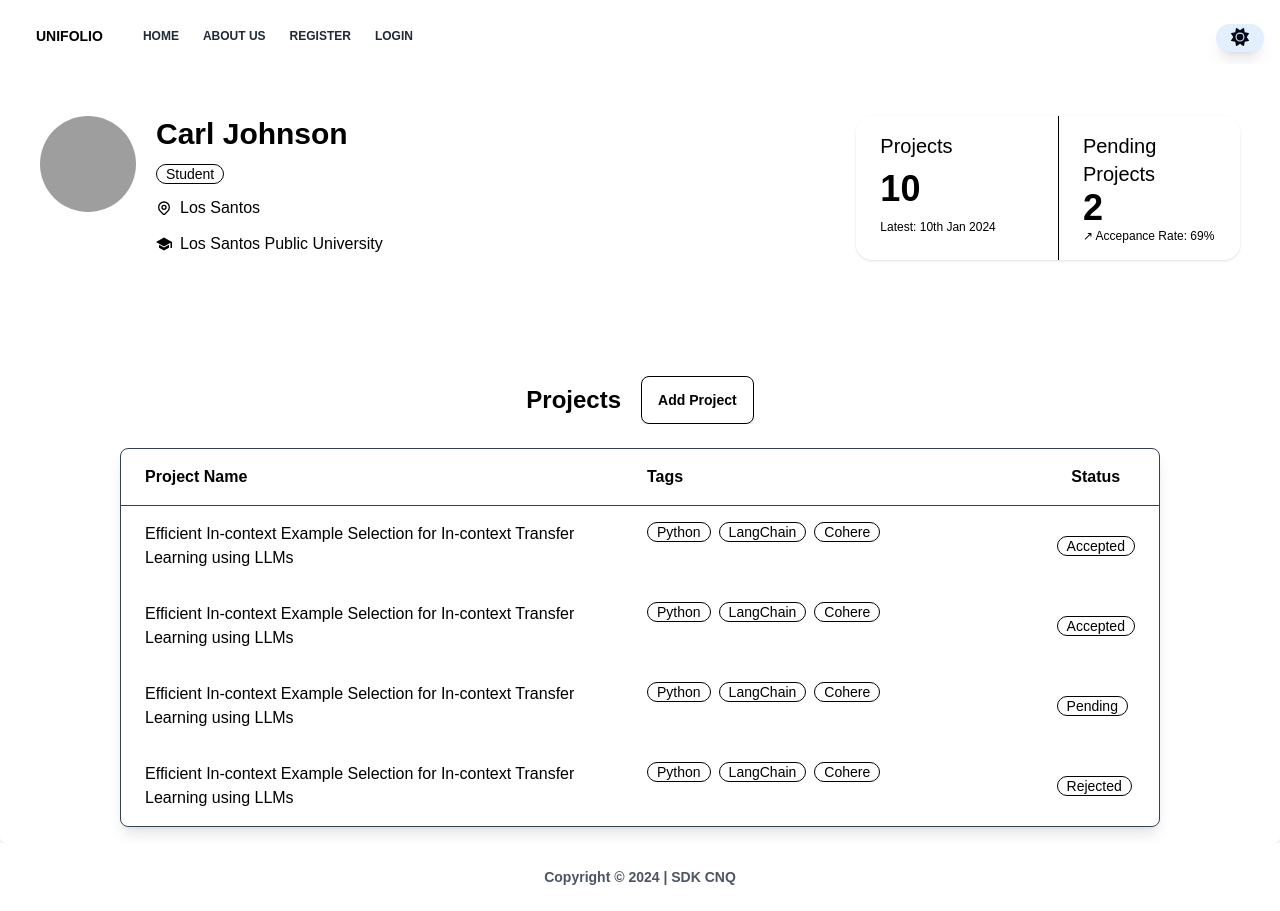
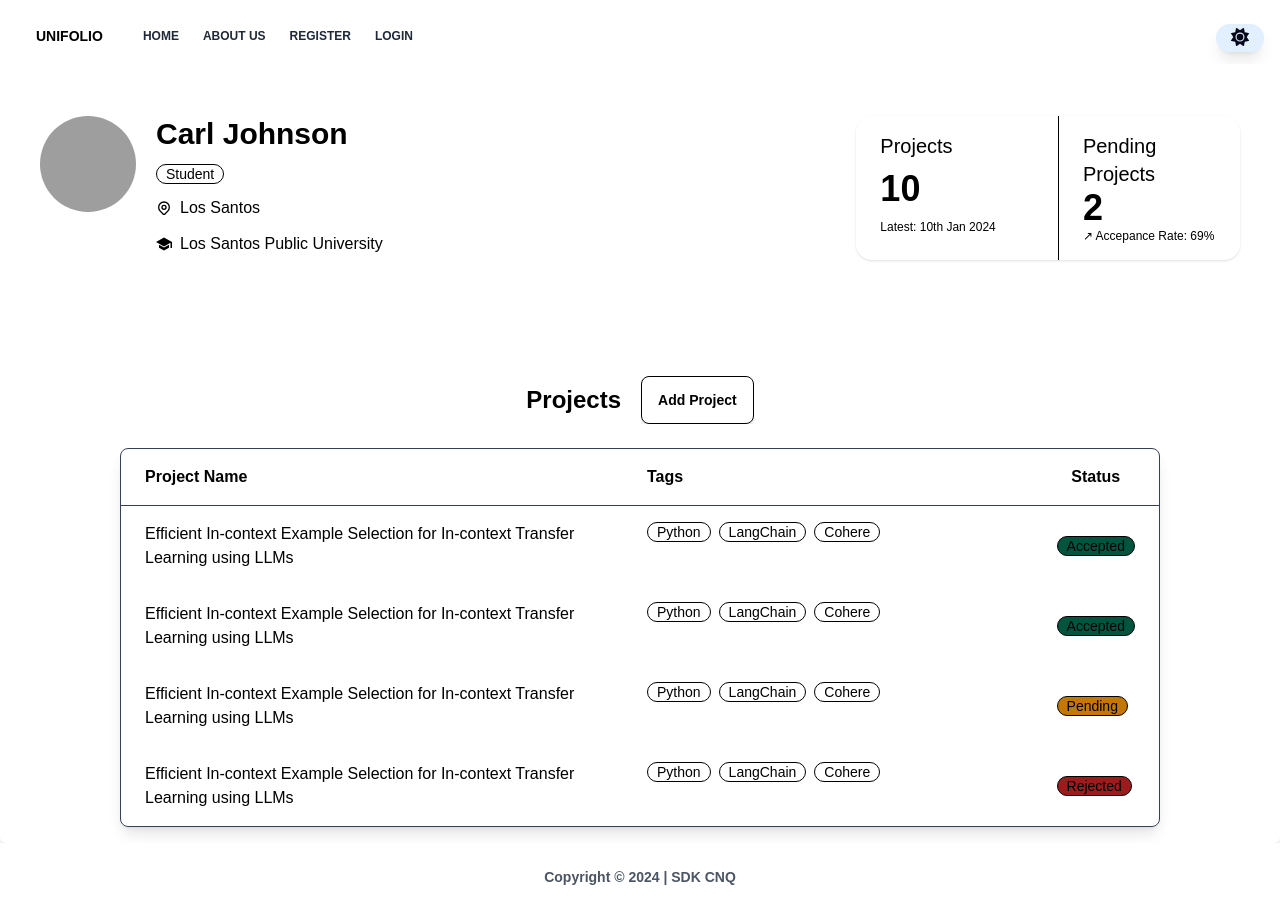
Before and after one commit to jojocoder28/University_Project_Management, a React (Vite) app in the folder frontend/: page /dashboard in a window 1280 px wide. Built offline with nearby package versions, Linux system fonts and the light colour scheme; no server answers; grey boxes are pictures that could not be loaded.

Commit message:
dashboard modified

```diff
--- a/frontend/src/components/ProjectList.jsx
+++ b/frontend/src/components/ProjectList.jsx
@@ -21,7 +21,7 @@ function ProjectList() {
                             <div className="badge badge-neutral overflow-hidden">Cohere</div>
                         </td>
                         <td className="px-6 py-4">
-                            <div className="badge badge-neutral overflow-hidden">Accepted</div>
+                            <div className="badge badge-neutral bg-green-800 overflow-hidden">Accepted</div>
                         </td>
                         </tr>
                         <tr className="cursor-pointer transition-color duration-300 hover:bg-gray-500 dark:hover:bg-slate-900">
@@ -32,7 +32,7 @@ function ProjectList() {
                             <div className="badge badge-neutral overflow-hidden">Cohere</div>
                         </td>
                         <td className="px-6 py-4">
-                            <div className="badge badge-neutral overflow-hidden">Accepted</div>
+                            <div className="badge badge-neutral bg-green-800 overflow-hidden">Accepted</div>
                         </td>
                         </tr>
                         <tr className="cursor-pointer transition-color duration-300 hover:bg-gray-500 dark:hover:bg-slate-900">
@@ -43,7 +43,7 @@ function ProjectList() {
                             <div className="badge badge-neutral overflow-hidden">Cohere</div>
                         </td>
                         <td className="px-6 py-4">
-                            <div className="badge badge-neutral overflow-hidden">Pending</div>
+                            <div className="badge badge-neutral bg-yellow-500 overflow-hidden">Pending</div>
                         </td>
                         </tr>
                         <tr className="cursor-pointer transition-color duration-300 hover:bg-gray-500 dark:hover:bg-slate-900">
@@ -54,7 +54,7 @@ function ProjectList() {
                             <div className="badge badge-neutral overflow-hidden">Cohere</div>
                         </td>
                         <td className="px-6 py-4">
-                            <div className="badge badge-neutral overflow-hidden">Rejected</div>
+                            <div className="badge badge-neutral bg-red-800 overflow-hidden">Rejected</div>
                         </td>
                         </tr>
                     </tbody>
--- a/frontend/src/pages/Dashboard.jsx
+++ b/frontend/src/pages/Dashboard.jsx
@@ -14,7 +14,7 @@ function Dashboard() {
                 <div className="flex gap-5 w-full justify-center items-center">
                     <h2 className="text-2xl font-semibold text-center my-4">Projects</h2>
                     <div className="flex justify-center">
-                        <button className="btn btn-primary hover:bg-amber-500 dark:hover:bg-slate-900 shadow-md">Add Project</button>
+                        <button className="btn btn-primary hover:bg-blue-200 dark:hover:bg-slate-900 shadow-md">Add Project</button>
                     </div>
                 </div>
                 <div className="flex w-full justify-center border-gray-700 rounded-md shadow-md">
```
